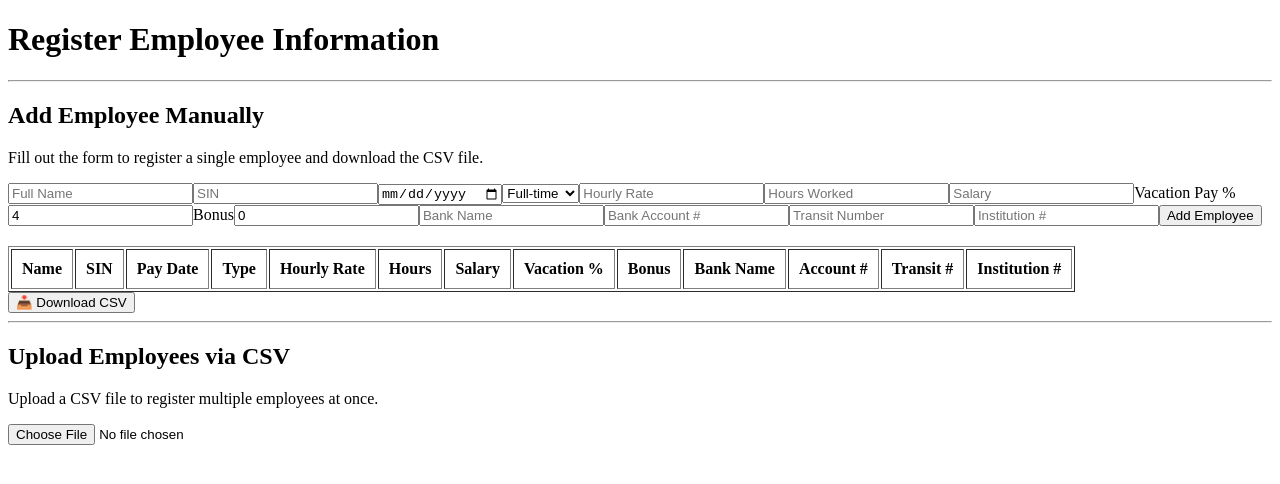
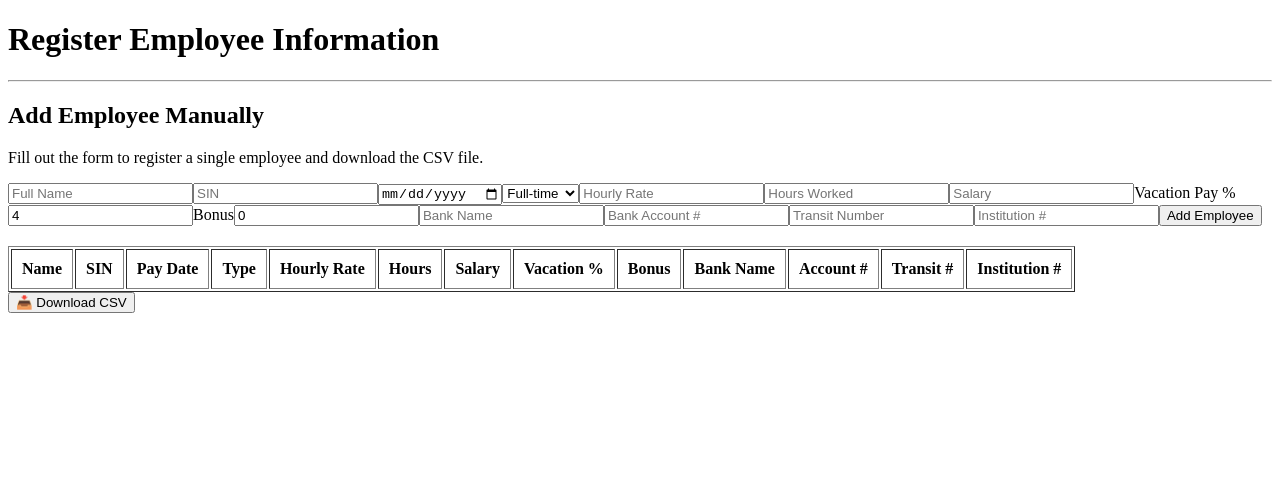
Before and after one commit to Waggio-Setting/waggio-fe, a React (Vite) app: page / in a window 1280 px wide. Shown: the top 484 px of the page. Built offline with nearby package versions, Linux system fonts and the light colour scheme.

Commit message:
create post method

```diff
--- a/package.json
+++ b/package.json
@@ -10,6 +10,7 @@
     "preview": "vite preview"
   },
   "dependencies": {
+    "axios": "^1.11.0",
     "papaparse": "^5.5.3",
     "react": "^19.1.0",
     "react-dom": "^19.1.0"
--- a/src/App.jsx
+++ b/src/App.jsx
@@ -4,13 +4,23 @@ import UserInputForm from "./component/UserInputForm";
 import EmployeeTable from "./component/EmployeeTable";
 import CSVUpload from "./component/CSVUpload";
 import Papa from "papaparse";
+import api from "./utils/api";
 
 function App() {
   const [employees, setEmployees] = useState([]);
 
-  const handleAddEmployee = (formData) => {
+  const handleAddEmployee = async (formData) => {
     setEmployees([...employees, formData]);
-    console.log("employees", employees);
+    //console.log("employees", employees);
+
+    try {
+      const response = await api.post("/payroll", formData);
+      if (response.status === 200) {
+        console.log("Sucess");
+      }
+    } catch (error) {
+      console.log("error", error);
+    }
   };
 
   const handleDownloadCSV = () => {
@@ -38,17 +48,16 @@ function App() {
         <hr />
         <div>
           <h2>Add Employee Manually</h2>
-          <p>Fill out the form to register a single employee and download the CSV file.</p>
+          <p>
+            Fill out the form to register a single employee and download the CSV
+            file.
+          </p>
           <UserInputForm onSubmit={handleAddEmployee} />
           <EmployeeTable employees={employees} />
           <button onClick={handleDownloadCSV}>📥 Download CSV </button>
         </div>
-        <hr />
-        <div>
-          <h2>Upload Employees via CSV</h2>
-          <p>Upload a CSV file to register multiple employees at once.</p>
-          <CSVUpload />
-        </div>
+
+
       </div>
     </>
   );
--- a/src/component/CSVUpload.jsx
+++ /dev/null
@@ -1,33 +0,0 @@
-import React from "react";
-import Papa from "papaparse";
-import { useState } from "react";
-
-const CSVUpload = () => {
-  const [parsedData, setParsedData] = useState([]);
-  const handleFileChange = (e) => {
-    const file = e.target.files[0];
-    if (!file) return;
-
-    const reader = new FileReader();
-    reader.onload = (event) => {
-      const text = event.target.result;
-      Papa.parse(text, {
-        header: true,
-        skipEmptyLines: true,
-        complete: (result) => {
-          console.log("CSV → JSON:", result.data);
-          setParsedData(result.data);
-        },
-      });
-    };
-    reader.readAsText(file);
-  };
-
-  return (
-    <div>
-      <input type="file" accept=".csv" onChange={handleFileChange} />
-    </div>
-  );
-};
-
-export default CSVUpload;
```
Also changed, not shown: 1 other file (tests, documents, lock files or other folders).
